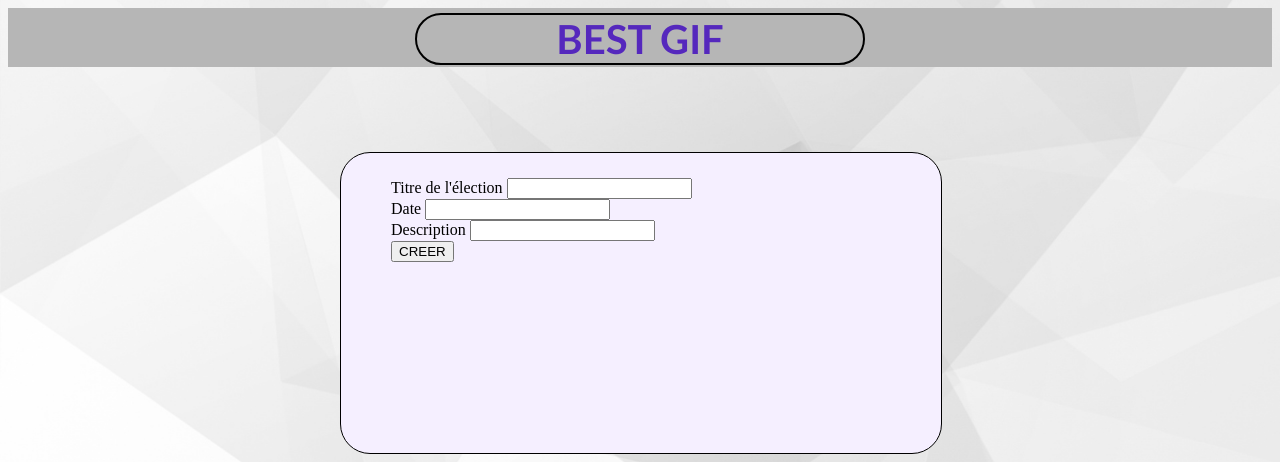
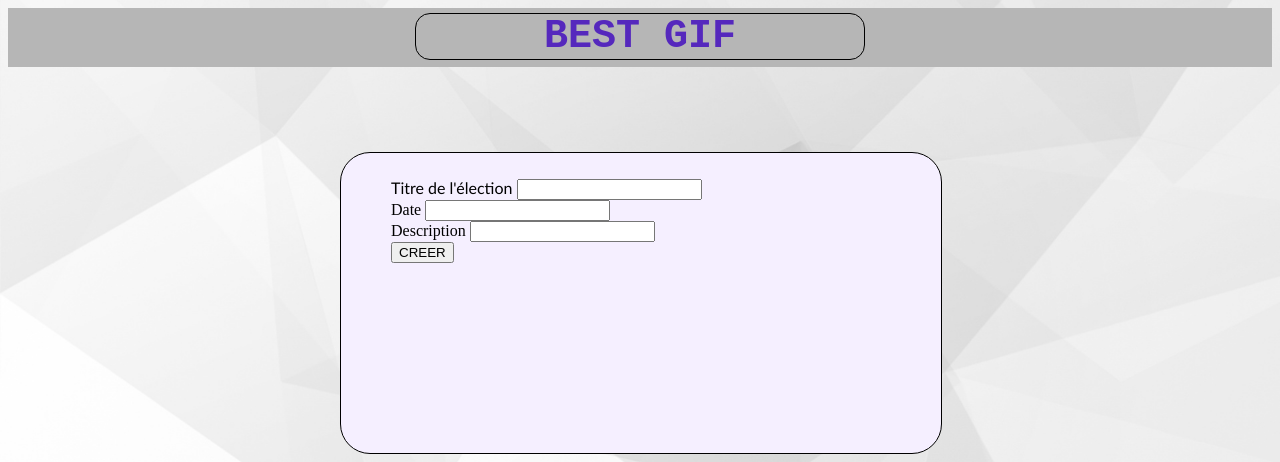
Before and after one commit to paullouppe/WEB_Projet_groupe13, a PHP site: page /admin_creation.html in a window 1280 px wide. Shown: the top 462 px of the page. Run offline with PHP 8.4, Linux system fonts and the light colour scheme.

Commit message:
Changement font + image de fond partout

```diff
--- a/app/admin.html
+++ b/app/admin.html
@@ -6,6 +6,7 @@
     <link rel="stylesheet" href="./style/main.css">
   </head>
         <header>
+          <html style ="background-image: url(./img/fond.png);"></html>
           <img id="banniere" src="./img/myacc.png" alt="">
           <div id="accueil">
             <form action="http://www.google.com">
--- a/app/admin_creation.html
+++ b/app/admin_creation.html
@@ -17,16 +17,16 @@
     <div class="create_election">
       <form id="inscrire">
         <div id="param_election">
-          <div>
+          <div id="title_admin">
             <label for="title">Titre de l'élection</label>
             <input type="text"/>
           </div>
-          <div>
+          <div id="date_admin">
             <label for="date">Date</label>
             <input type="text"/>
           </div>
 
-          <div>
+          <div id="description_admin">
             <label for="description">Description</label>
             <input type="text"/>
           </div>
--- a/app/connexion.html
+++ b/app/connexion.html
@@ -13,6 +13,7 @@
           </div>
       </header>
       <main>
+        <html style ="background-image: url(./img/fond.png);"></html>
     <div class="create">
       <img id="acc" src="./img/myacc.png">
       <form id="inscrire">
--- a/app/creation.html
+++ b/app/creation.html
@@ -13,6 +13,7 @@
           </div>
       </header>
       <main>
+        <html style ="background-image: url(./img/fond.png);"></html>
     <div class="create">
       <img id="acc" src="./img/myacc.png">
       <form id="inscrire">
--- a/app/style/main.css
+++ b/app/style/main.css
@@ -47,10 +47,10 @@ header{
   margin:auto;
   margin-top: auto;
   margin-bottom: auto;
-  border: solid 2px black;
-  border-radius: 30px;
+  border: solid 1px black;
+  border-radius:15px;
   font-size: 250%;
-  font-family: 'Gill Sans', 'Gill Sans MT', Calibri, 'Trebuchet MS', sans-serif;
+  font-family:'Courier New', Courier, monospace;
   font-weight: 900;
   color:var(--accent-blue)
 }
@@ -128,3 +128,8 @@ header{
   border-radius: 30px;
   border: 1px solid black;
 }
+
+#title_admin{
+  font-family: 'Gill Sans', 'Gill Sans MT', Calibri, 'Trebuchet MS', sans-serif
+  ;
+}
```
